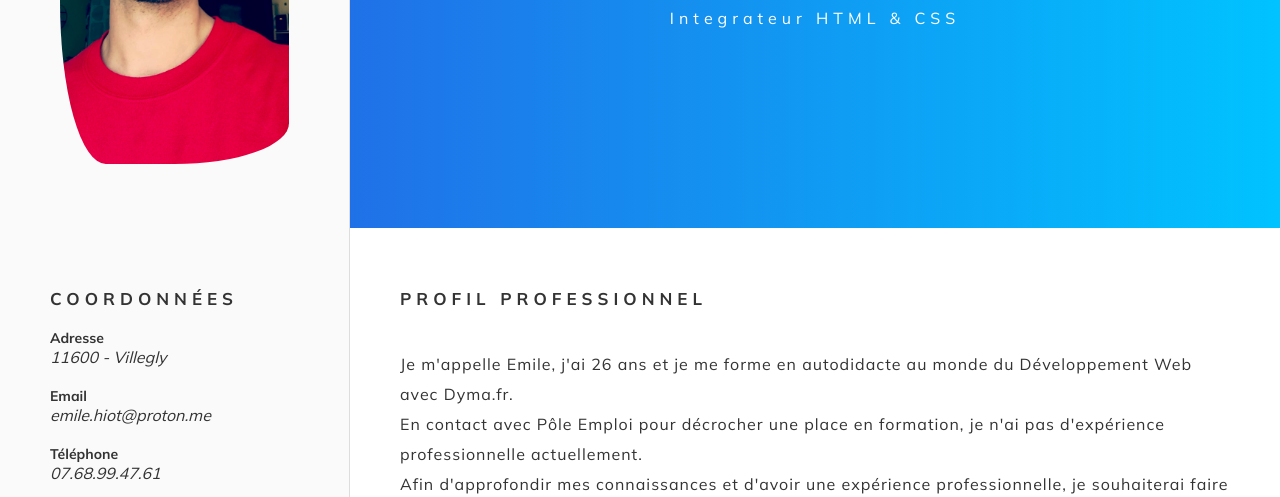
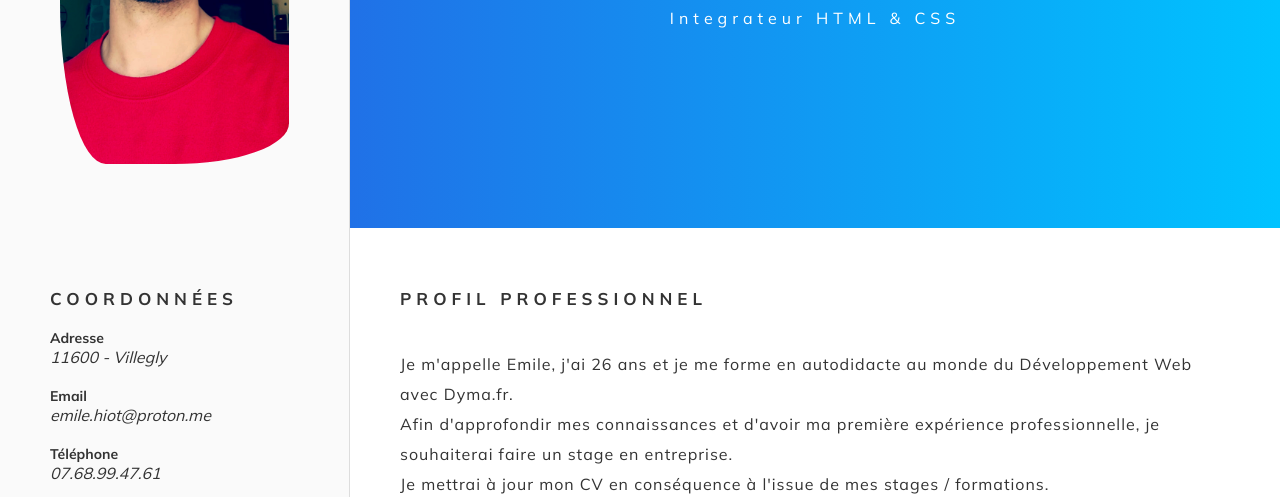
Before and after one commit to emilecode/curriculum-vitae, a website: page index.html in a window 1280 px wide. Shown: the part 303-800 px from the top of the page. Drawn offline with Linux system fonts and the light colour scheme.

Commit message:
changement phrase d'accroche

```diff
--- a/index.html
+++ b/index.html
@@ -112,12 +112,9 @@
         <p class="mb-5">
           Je m'appelle Emile, j'ai 26 ans et je me forme en autodidacte au
           monde du Développement Web avec Dyma.fr.
-        <br/>
-          En contact avec Pôle Emploi pour décrocher une place en
-          formation, je n'ai pas d'expérience professionnelle actuellement.
         <br>
-          Afin d'approfondir mes connaissances et d'avoir une expérience
-          professionnelle, je souhaiterai faire un stage d'une semaine en entreprise.
+          Afin d'approfondir mes connaissances et d'avoir ma première expérience
+          professionnelle, je souhaiterai faire un stage en entreprise.
         <br>
         Je mettrai à jour mon CV en conséquence à l'issue de mes stages /
         formations.
```
